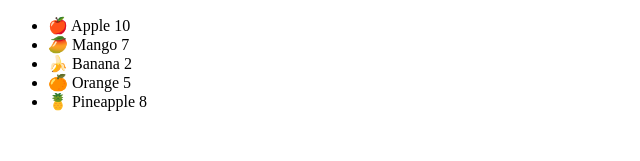
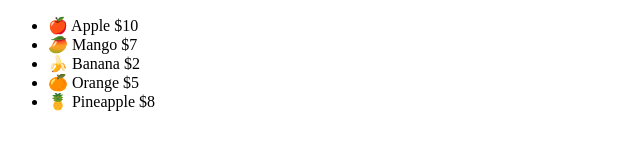
Before and after one commit to patriciakennedy/react-learning-hub, a React (Vite) app in the folder reactpro/: page / in a window 1280 px wide. Shown: the top 161 px of the page, without its empty margins (0-640 px from the left). Built offline with nearby package versions, Linux system fonts and the light colour scheme.

Commit message:
Update Fruit.jsx-UI renders arrays of objects

```diff
--- a/reactpro/src/components/Fruits.jsx
+++ b/reactpro/src/components/Fruits.jsx
@@ -13,7 +13,7 @@ export default function Fruits() {
                 {fruits.map((fruit) => (
                     <li key={fruit}>
                         {' '}
-                        {fruit.emoji} {fruit.name} {fruit.price}
+                        {fruit.emoji} {fruit.name} ${fruit.price}
                     </li>
                 ))}
             </ul>
```
